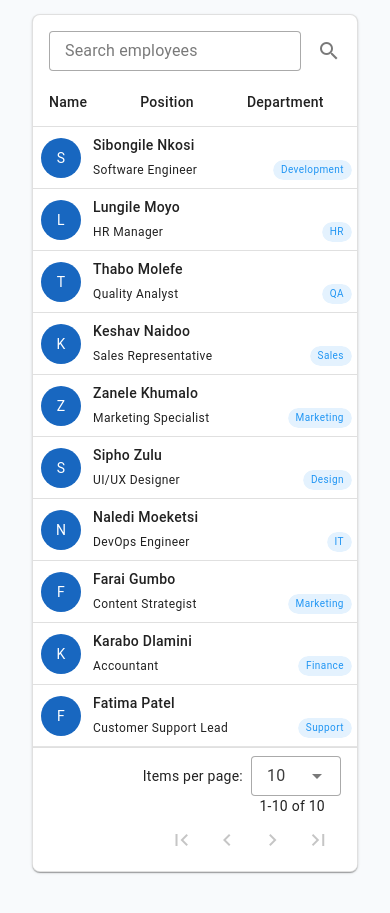
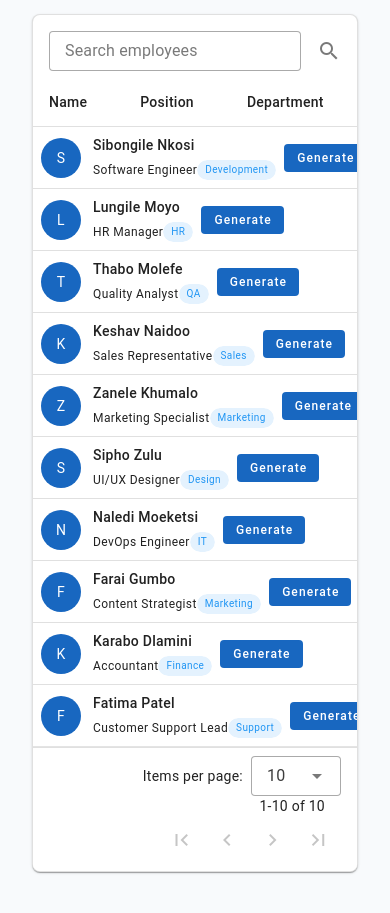
Before and after one commit to Toufeeq1/Group_7_ModernTech_Solutions, a Vue app: page /Payroll in a window 390 px wide. Shown: the part 903-1816 px from the top of the page. Built offline with nearby package versions, Linux system fonts and the light colour scheme.

Commit message:
fixed grow syntax

```diff
--- a/src/components/TableList.vue
+++ b/src/components/TableList.vue
@@ -212,9 +212,9 @@
         <v-avatar size="40" class="me-3" color="primary">
           <span class="white--text">{{ item.name.charAt(0) }}</span>
         </v-avatar>
-                    <div class="flex-grow-1">
+        <div class="grow">
           <div class="font-weight-medium">{{ item.name }}</div>
-                      <div class="text-caption d-flex justify-space-between mt-1">
+          <div class="text-caption d-flex justify-space-evenly mt-1">
             <span>{{ item.position }}</span>
             <v-chip size="x-small" color="blue" text-color="white">
               {{ item.department }}
@@ -268,11 +268,15 @@
     font-size: 1rem !important;
   }
   .v-data-table {
-    font-size: 0.875rem;
+    width: 100%;
+  }
+  .v-data-table__mobile-table-row td {
+    padding: 12px;
   }
   .v-btn {
-    padding: 0 8px;
-    min-width: 0;
+    min-width: unset;
+    padding: 0 12px;
   }
 }
+
 </style>
```
Lines whose indentation alone changed are shown as unchanged.
